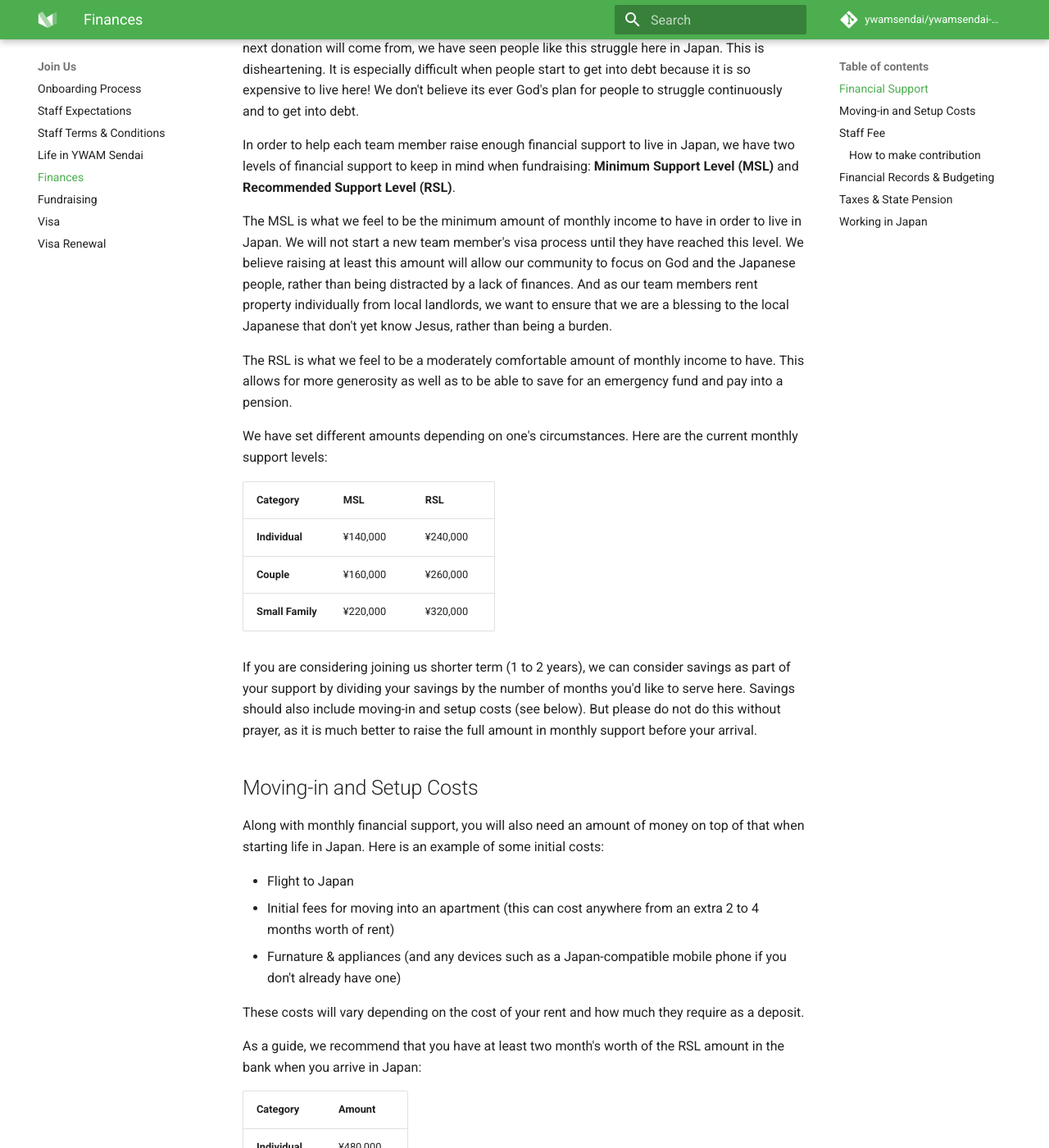
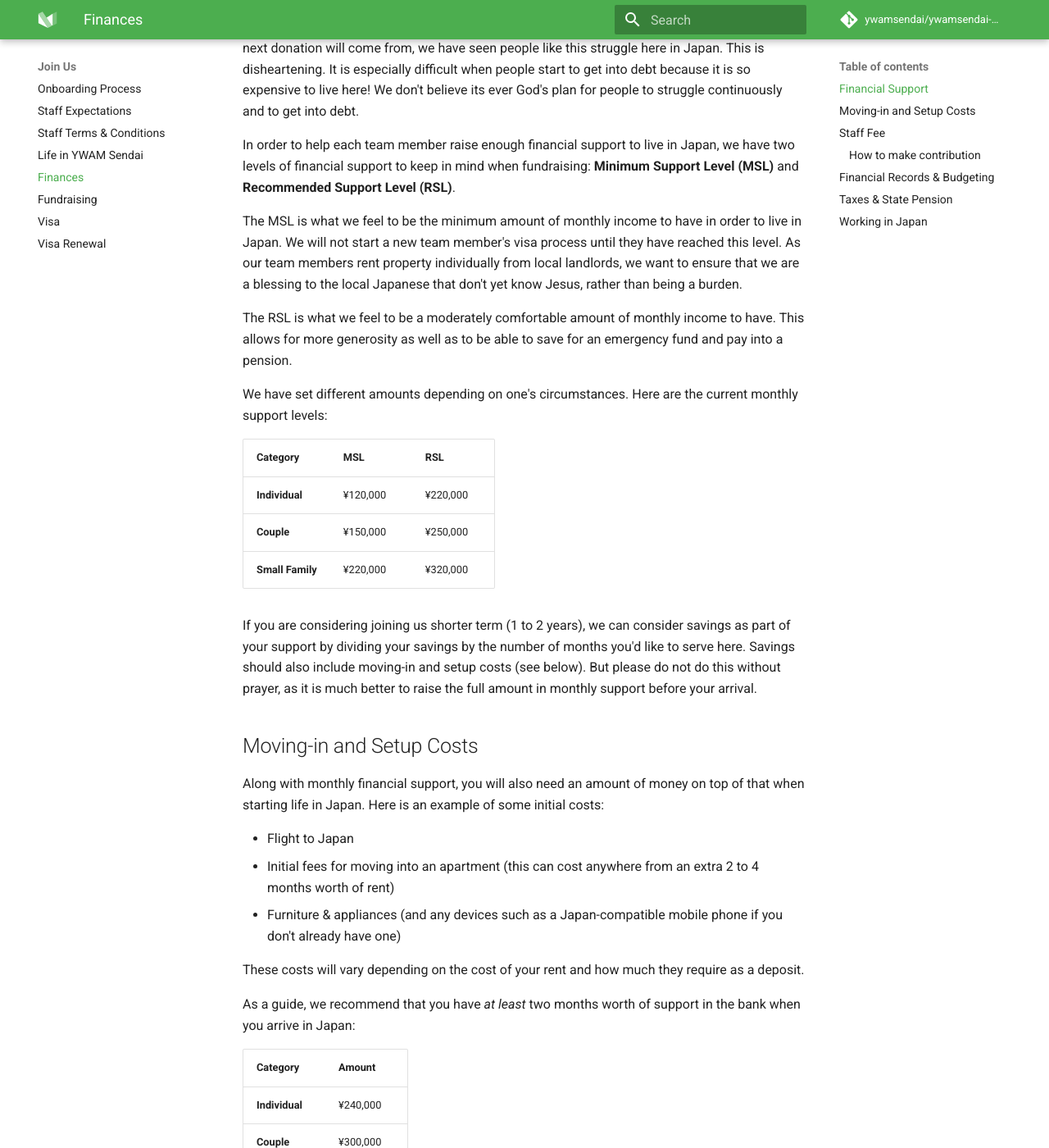
Before and after one commit to ywamsendai/ywamsendai-wiki, an MkDocs documentation site: the page built from docs/ywam/finances.md, in a window 1280 px wide and 1400 px high, scrolled down 519 px. Shown: the whole window at 82% size. Built offline with MkDocs 1.6.1 and Material for MkDocs 9.7.7, drawn with Linux system fonts in a browser that asks for light colours; comment, search, counter and statistics services are not loaded; some of the changed text lies outside the part shown.

Commit message:
lowered msl

```diff
--- a/docs/ywam/finances.md
+++ b/docs/ywam/finances.md
@@ -10,7 +10,7 @@ As a mission field, Japan is a particularly expensive place. Though we fully bel
 
 In order to help each team member raise enough financial support to live in Japan, we have two levels of financial support to keep in mind when fundraising: **Minimum Support Level (MSL)** and **Recommended Support Level (RSL)**.
 
-The MSL is what we feel to be the minimum amount of monthly income to have in order to live in Japan. We will not start a new team member's visa process until they have reached this level. We believe raising at least this amount will allow our community to focus on God and the Japanese people, rather than being distracted by a lack of finances. And as our team members rent property individually from local landlords, we want to ensure that we are a blessing to the local Japanese that don't yet know Jesus, rather than being a burden.
+The MSL is what we feel to be the minimum amount of monthly income to have in order to live in Japan. We will not start a new team member's visa process until they have reached this level. As our team members rent property individually from local landlords, we want to ensure that we are a blessing to the local Japanese that don't yet know Jesus, rather than being a burden.
 
 The RSL is what we feel to be a moderately comfortable amount of monthly income to have. This allows for more generosity as well as to be able to save for an emergency fund and pay into a pension.
 
@@ -18,8 +18,8 @@ We have set different amounts depending on one's circumstances. Here are the cur
 
 Category | MSL | RSL
 --------- | --------- | ---------
-**Individual** | ¥140,000 | ¥240,000
-**Couple** | ¥160,000 | ¥260,000
+**Individual** | ¥120,000 | ¥220,000
+**Couple** | ¥150,000 | ¥250,000
 **Small Family** | ¥220,000 | ¥320,000
 
 If you are considering joining us shorter term (1 to 2 years), we can consider savings as part of your support by dividing your savings by the number of months you'd like to serve here. Savings should also include moving-in and setup costs (see below). But please do not do this without prayer, as it is much better to raise the full amount in monthly support before your arrival.
@@ -30,17 +30,17 @@ Along with monthly financial support, you will also need an amount of money on t
 
 * Flight to Japan
 * Initial fees for moving into an apartment (this can cost anywhere from an extra 2 to 4 months worth of rent)
-* Furnature & appliances (and any devices such as a Japan-compatible mobile phone if you don't already have one)
+* Furniture & appliances (and any devices such as a Japan-compatible mobile phone if you don't already have one)
 
 These costs will vary depending on the cost of your rent and how much they require as a deposit.
 
-As a guide, we recommend that you have at least two month's worth of the RSL amount in the bank when you arrive in Japan:
+As a guide, we recommend that you have *at least* two months worth of support in the bank when you arrive in Japan:
 
 Category | Amount
 --------- | ---------
-**Individual** | ¥480,000
-**Couple** | ¥520,000
-**Family** | ¥640,000
+**Individual** | ¥240,000
+**Couple** | ¥300,000
+**Family** | ¥440,000
 
 ## Staff Fee
 
```
